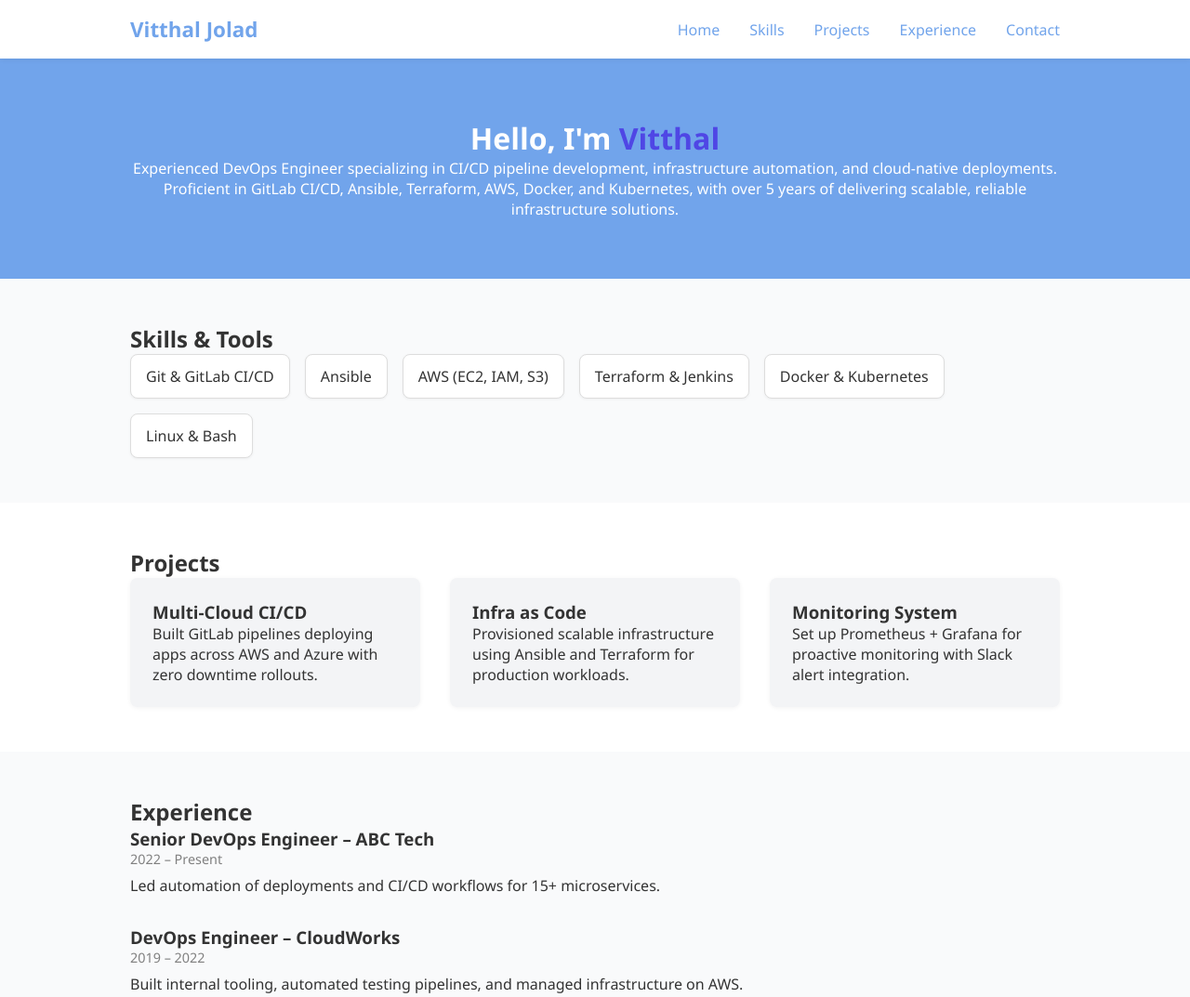
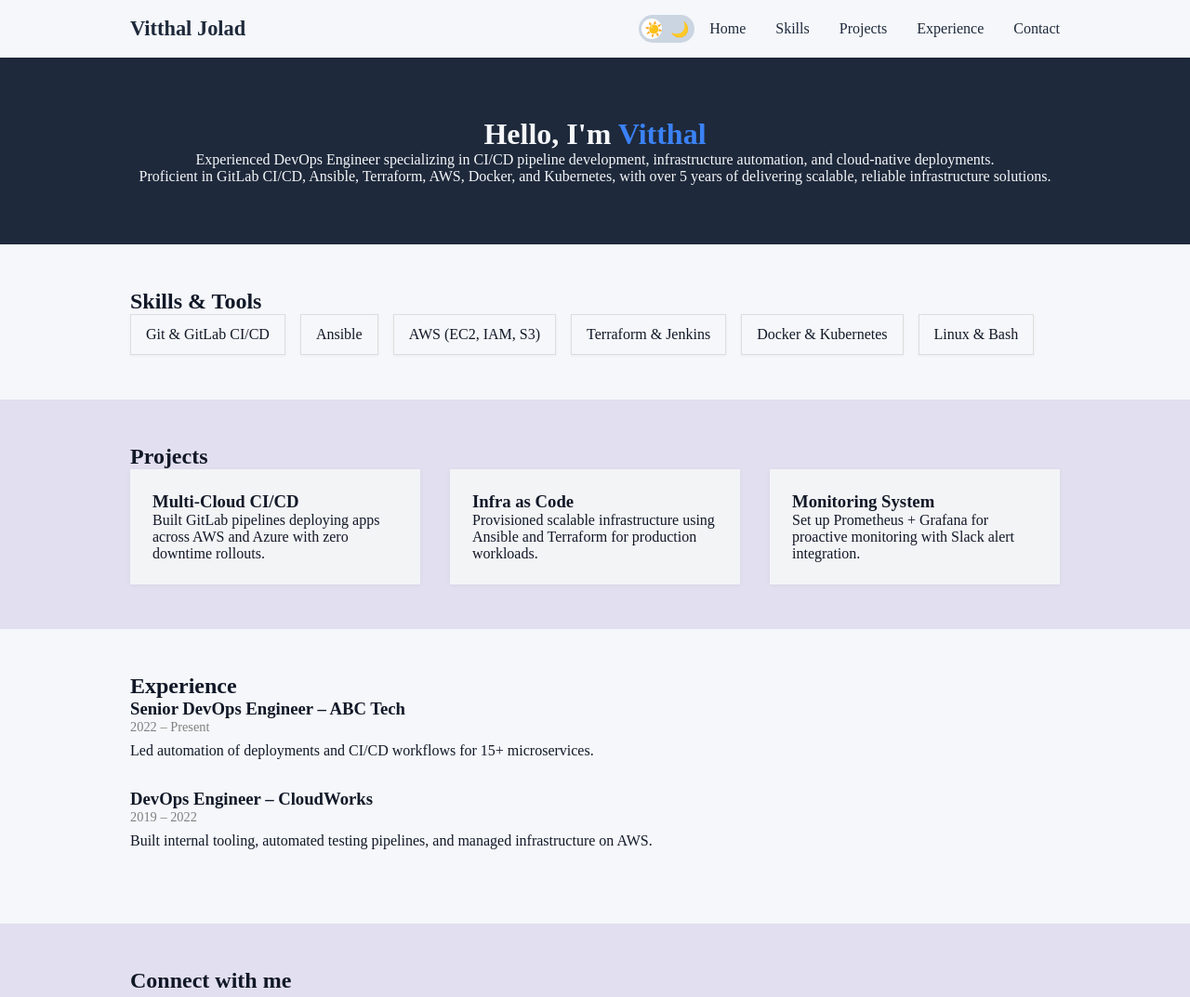
Before and after one commit to shriramcs/shriramcs.github.io, a website: page src/apps/devops.html in a window 1280 px wide. Shown: the top 1073 px of the page at 93% size. Drawn offline with Linux system fonts and the light colour scheme.

Commit message:
added dark and light modes

```diff
--- a/src/apps/devops.html
+++ b/src/apps/devops.html
@@ -6,13 +6,16 @@
   <title>Vitthal – DevOps Engineer Portfolio</title>
   <style>
     :root {
-  --bg: #f9fafb;
-  --primary: #71a4eb;
-  --accent: #4f46e5;
-  --text: #333;
-  --radius: 8px;
-  --font: 'Segoe UI', sans-serif;
+  --bg: #f5f7fa;
+  --primary: #1e293b;
+  --accent: #3b82f6;
+  --text: #111827;
+  --secondary-text: #6b7280;
+  --highlight: #e0f2fe;
+  --prodject: #f3f4f6;
+  --grey: #e2dff0;
 }
+
 
 * {
   margin: 0;
@@ -20,11 +23,111 @@
   box-sizing: border-box;
 }
 
+/* Global body styling */
 body {
   font-family: var(--font);
   background: var(--bg);
   color: var(--text);
   scroll-behavior: smooth;
+  transition: background 0.3s, color 0.3s;
+}
+
+
+/* Dark Theme Overrides */
+body.dark {
+  --bg: #0f172a;
+  --primary: #e2e8f0;
+  --accent: #60a5fa;
+  --text: #f8fafc;
+  --secondary-text: #94a3b8;
+  --highlight: #1e293b;
+  --prodject: rgb(29, 31, 36);
+  --grey: #272729;
+}
+
+/* Toggle styling */
+.theme-toggle {
+  margin-left: auto;
+  margin-right: 1rem;
+}
+
+.switch {
+  position: relative;
+  display: inline-block;
+  width: 60px;
+  height: 30px;
+}
+
+.switch input {
+  opacity: 0;
+  width: 0;
+  height: 0;
+}
+
+.slider-icon {
+  position: absolute;
+  top: 0;
+  left: 0;
+  right: 0;
+  bottom: 0;
+  background-color: #cbd5e1; /* light gray */
+  border-radius: 30px;
+  cursor: pointer;
+  display: flex;
+  align-items: center;
+  justify-content: space-between;
+  padding: 0 6px;
+  font-size: 16px;
+  transition: background-color 0.4s ease;
+}
+
+.slider-icon::before {
+  content: "";
+  position: absolute;
+  height: 22px;
+  width: 22px;
+  background-color: white;
+  border-radius: 50%;
+  transition: transform 0.4s ease;
+  transform: translateX(4px);
+  top: 4px;
+  left: -1px;
+  z-index: 1;
+}
+
+input:checked + .slider-icon {
+  background-color: var(--accent);
+}
+
+input:checked + .slider-icon::before {
+  transform: translateX(35px);
+}
+
+/* Optional: dark icon color for contrast */
+.icon {
+  z-index: 2;
+  color: #1e293b;
+}
+
+input:checked + .slider-icon .icon {
+  color: #fff;
+}
+
+
+
+
+  /* fallback doesn't work reliably */
+/* #toggle-dark:checked ~ .nav-container ~ *,
+#toggle-dark:checked ~ * body {
+} */
+
+/* Actual toggle class – best practice is with JavaScript */
+
+body.dark .logo,
+body.dark .nav-links a,
+body.dark .hamburger,
+body.dark .theme-toggle label {
+  color: var(--text);
 }
 
 .container {
@@ -35,7 +138,7 @@ body {
 
 /* Navbar */
 .navbar {
-  background: white;
+  background: var(--bg);
   box-shadow: 0 2px 5px rgba(0,0,0,0.05);
   position: sticky;
   top: 0;
@@ -86,7 +189,7 @@ body {
 /* Hero */
 .hero {
   background: var(--primary);
-  color: white;
+  color: var(--bg);
   text-align: center;
   padding: 4rem 1rem;
 }
@@ -109,7 +212,7 @@ body {
 }
 
 .skills-list li {
-  background: white;
+  background: var(--bg);
   border: 1px solid #ddd;
   padding: 0.75rem 1rem;
   border-radius: var(--radius);
@@ -118,7 +221,7 @@ body {
 
 /* Projects */
 .projects {
-  background: white;
+  background: var(--grey);
   padding: 3rem 0;
 }
 
@@ -129,7 +232,7 @@ body {
 }
 
 .project-card {
-  background: #f3f4f6;
+  background: var(--prodject);
   padding: 1.5rem;
   border-radius: var(--radius);
   box-shadow: 0 1px 5px rgba(0,0,0,0.05);
@@ -152,7 +255,7 @@ body {
 
 /* Contact Me */
 .contactme {
-  background: white;
+  background: var(--grey);
   padding: 3rem 0;
 }
 
@@ -187,7 +290,7 @@ body {
     top: 60px;
     left: 0;
     right: 0;
-    background: white;
+    background: var(--bg);
     flex-direction: column;
     align-items: center;
     gap: 1rem;
@@ -207,6 +310,29 @@ body {
   .nav-container {
     flex-wrap: wrap;
   }
+}
+
+.navbar,
+.hero,
+.skills,
+.projects,
+.experience,
+.footer {
+  transition: background-color 0.5s ease, color 0.5s ease;
+}
+
+.theme-fade-overlay {
+  position: fixed;
+  inset: 0;
+  background: var(--bg);
+  pointer-events: none;
+  opacity: 0;
+  transition: opacity 0.5s;
+  z-index: 9999;
+}
+
+body.theme-fading .theme-fade-overlay {
+  opacity: 1;
 }
 
   </style>
@@ -252,6 +378,20 @@ body {
         Vitthal Jolad
 
       </div>
+      <!-- <div class="theme-toggle">
+        <input type="checkbox" id="toggle-dark">
+        <label for="toggle-dark">🌙</label>
+      </div> -->
+      <div class="theme-toggle">
+        <label class="switch" aria-label="Toggle dark mode">
+          <input type="checkbox" id="toggle-dark" aria-checked="false" role="switch">
+          <span class="slider-icon" aria-hidden="true">
+            <span class="icon sun">☀️</span>
+            <span class="icon moon">🌙</span>
+          </span>
+        </label>
+      </div>
+
       <input type="checkbox" id="menu-toggle">
       <label for="menu-toggle" class="hamburger">&#9776;</label>
       <ul class="nav-links">
@@ -344,6 +484,26 @@ body {
       <p>&copy; 2025 Vitthal – DevOps Engineer</p>
     </div>
   </footer>
+  <div class="theme-fade-overlay"></div>
+  <script>
+  const toggle = document.getElementById('toggle-dark');
+  const prefersDark = window.matchMedia('(prefers-color-scheme: dark)').matches;
+  const storedTheme = localStorage.getItem('theme');
+
+  // Apply theme based on stored or system preference
+  if (storedTheme === 'dark' || (!storedTheme && prefersDark)) {
+    document.body.classList.add('dark');
+    toggle.checked = true;
+    toggle.setAttribute('aria-checked', 'true');
+  }
+
+  toggle.addEventListener('change', () => {
+    const isDark = toggle.checked;
+    document.body.classList.toggle('dark', isDark);
+    toggle.setAttribute('aria-checked', isDark.toString());
+    localStorage.setItem('theme', isDark ? 'dark' : 'light');
+  });
+</script>
 
 </body>
 </html>
```
